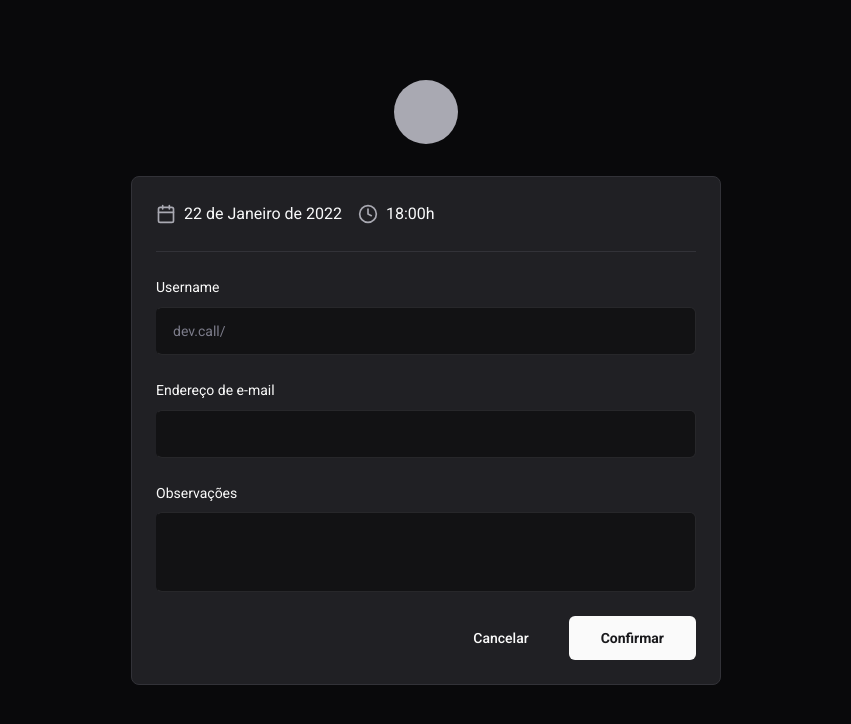
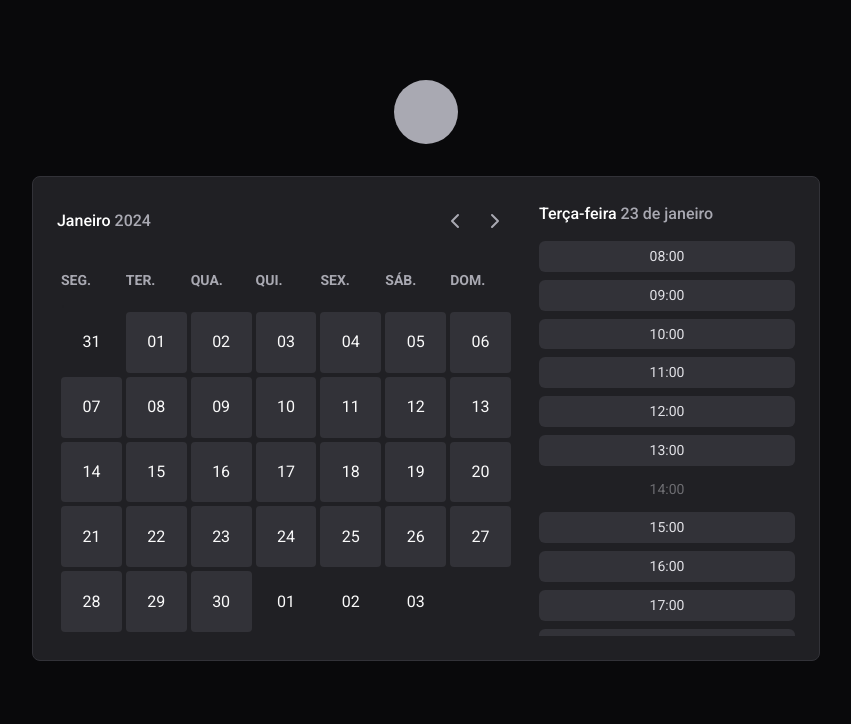
Before and after one commit to reciokaue/dev-call, a Next.js app: page /schedule/1 in a window 1280 px wide. Shown: the top 724 px of the page, without its empty margins (214-1065 px from the left). Built offline with nearby package versions, Linux system fonts and the light colour scheme; no server answers; the database is empty.

Commit message:
calendar working

```diff
--- a/package.json
+++ b/package.json
@@ -18,6 +18,7 @@
     "axios": "^1.6.5",
     "class-variance-authority": "^0.7.0",
     "clsx": "^2.1.0",
+    "dayjs": "^1.11.10",
     "lucide-react": "^0.306.0",
     "next": "14.0.4",
     "next-auth": "^4.24.5",
--- a/src/app/schedule/[username]/CalendarStep.tsx
+++ b/src/app/schedule/[username]/CalendarStep.tsx
@@ -2,13 +2,15 @@ import { Calendar } from '@/components/calendar'
 
 export function CalendarStep() {
   return (
-    <div className="relative grid grid-cols-2 gap-4 md:grid-cols-12 md:grid-rows-1">
+    <div className="relative flex items-start justify-between">
       <Calendar />
-      <div className="absolute bottom-0 left-0 right-0 col-span-4  overflow-x-scroll border-t border-gray-600 px-6 py-6 md:left-auto md:top-0 md:w-[280px] md:overflow-x-hidden md:overflow-y-scroll md:border-l md:border-t-0">
-        <header className="text-base font-medium leading-relaxed text-white">
+      {true && (
+        <div className="flex w-full max-w-[280px] flex-col pl-6">
+          <header className="h-10 text-base font-medium leading-relaxed text-white">
             Terça-feira <span className="text-gray-200">23 de janeiro</span>
           </header>
-        <section className="mt-3 grid grid-flow-col grid-rows-1 gap-2 md:grid-flow-row md:grid-cols-1">
+          <div className="absolute bottom-0 right-0 top-10 flex w-[calc(280px-24px)] flex-col overflow-y-scroll">
+            <section className="grid grid-flow-col grid-rows-1 gap-2 md:grid-flow-row md:grid-cols-1">
               {HOURS.map((hour) => (
                 <button
                   disabled={hour === '14:00'}
@@ -20,6 +22,8 @@ export function CalendarStep() {
               ))}
             </section>
           </div>
+        </div>
+      )}
     </div>
   )
 }
--- a/src/app/schedule/[username]/page.tsx
+++ b/src/app/schedule/[username]/page.tsx
@@ -41,9 +41,9 @@ export default async function UserSchedule({ params }: UserScheduleProps) {
         </h1>
         <p className="text-sm leading-relaxed text-gray-200">{user?.bio}</p>
       </header>
-      <div className="mt-6 w-fit max-w-[852px] rounded-lg border border-gray-600 bg-gray-800 p-6">
-        {/* <CalendarStep /> */}
-        <ConfirmStep />
+      <div className="mt-6 w-auto min-w-[540px] max-w-[852px] rounded-lg border border-gray-600 bg-gray-800 p-6">
+        <CalendarStep />
+        {/* <ConfirmStep /> */}
       </div>
     </div>
   )
--- a/src/components/calendar.tsx
+++ b/src/components/calendar.tsx
@@ -1,22 +1,104 @@
+'use client'
+
 // interface CalendarProps {}
+import '../lib/dayjs'
+
+import dayjs from 'dayjs'
 import { ChevronLeft, ChevronRight } from 'lucide-react'
+import { useMemo, useState } from 'react'
 
 import { shortWeekDays } from '@/utils/get-week-day'
 
 import { Button } from './ui/button'
 
-export async function Calendar() {
+interface CalendarWeeks {
+  date: dayjs.Dayjs
+  disabled: boolean
+}
+
+export function Calendar() {
+  const [currentDate, setCurrentDate] = useState(() => {
+    return dayjs().set('date', 1)
+  })
+
+  const calendarWeeks = useMemo<CalendarWeeks[][]>(() => {
+    const daysInMonthArray = Array.from({
+      length: currentDate.daysInMonth(),
+    }).map((_, i) => {
+      return currentDate.set('date', i + 1)
+    })
+
+    const firstWeekDay = currentDate.get('day')
+    const lastDay = daysInMonthArray.pop()
+    const lastWeekDay = lastDay?.get('day') || 6
+
+    const previousMonthFillArray = Array.from({
+      length: firstWeekDay,
+    })
+      .map((_, i) => {
+        return currentDate.subtract(i + 1, 'day')
+      })
+      .reverse()
+
+    const nextMonthFillArray = Array.from({
+      length: 7 - (lastWeekDay + 1),
+    }).map((_, i) => {
+      return lastDay?.add(i + 1, 'day')
+    })
+
+    const disable = (array: any[], disabled: boolean) =>
+      array.map((date: dayjs.Dayjs) => {
+        return { date, disabled }
+      })
+
+    const allDays = [
+      ...disable(previousMonthFillArray, true),
+      ...disable(daysInMonthArray, false),
+      ...disable(nextMonthFillArray, true),
+    ]
+
+    const daysPerWeek = Array.from({
+      length: Math.ceil(allDays.length / 7),
+    }).map((_, i) => {
+      return allDays.slice(i * 7, i * 7 + 7)
+    })
+
+    return daysPerWeek
+  }, [currentDate])
+
+  const currentMonth = currentDate.format('MMMM')
+  const currentYear = currentDate.format('YYYY')
+
+  function handlePreviousMonth() {
+    const previousMonthDate = currentDate.subtract(1, 'month')
+    setCurrentDate(previousMonthDate)
+  }
+  function handleNextMonth() {
+    const previousMonthDate = currentDate.add(1, 'month')
+    setCurrentDate(previousMonthDate)
+  }
+
   return (
-    <div className="col-span-8 flex w-full flex-col gap-6">
+    <div className="flex w-full max-w-[540px] flex-col gap-6">
       <header className="flex items-center justify-between">
-        <h1 className="text-base font-medium leading-relaxed text-white">
-          Janeiro <span className="text-gray-200">2024</span>
+        <h1 className="text-base font-medium capitalize leading-relaxed text-white">
+          {currentMonth} <span className="text-gray-200">{currentYear}</span>
         </h1>
         <div className="text-gray-200">
-          <Button variant="ghost" size="icon">
+          <Button
+            title="previous month"
+            onClick={handlePreviousMonth}
+            variant="ghost"
+            size="icon"
+          >
             <ChevronLeft />
           </Button>
-          <Button variant="ghost" size="icon">
+          <Button
+            title="next month"
+            onClick={handleNextMonth}
+            variant="ghost"
+            size="icon"
+          >
             <ChevronRight />
           </Button>
         </div>
@@ -30,15 +112,15 @@ export async function Calendar() {
           </tr>
         </thead>
         <tbody className='before:block before:leading-3 before:text-gray-800 before:content-["."]'>
-          {[8, 9, 10, 11].map((day, index) => (
-            <tr key={day}>
-              {[1, 2, 3, 4, 5, 6, 7].map((day) => (
-                <td className="box-border" key={day}>
+          {calendarWeeks.map((week, index) => (
+            <tr key={`week-${index}`}>
+              {week.map((day) => (
+                <td className="box-border" key={day.date.toString()}>
                   <button
-                    disabled={day !== day + index}
+                    disabled={day?.disabled}
                     className="aspect-square w-full rounded-sm bg-gray-600 text-center  transition-colors hover:bg-gray-500 focus:outline-none focus:ring-1 focus:ring-gray-100 focus:ring-offset-1 disabled:pointer-events-none disabled:bg-transparent"
                   >
-                    {day + index * 7}
+                    {day.date.format('DD')}
                   </button>
                 </td>
               ))}
--- /dev/null
+++ b/src/lib/dayjs.ts
@@ -0,0 +1,5 @@
+import 'dayjs/locale/pt-br'
+
+import dayjs from 'dayjs'
+
+dayjs.locale('pt-br')
```
Also changed, not shown: 1 other file (tests, documents, lock files or other folders). Lines whose indentation alone changed are shown as unchanged.
